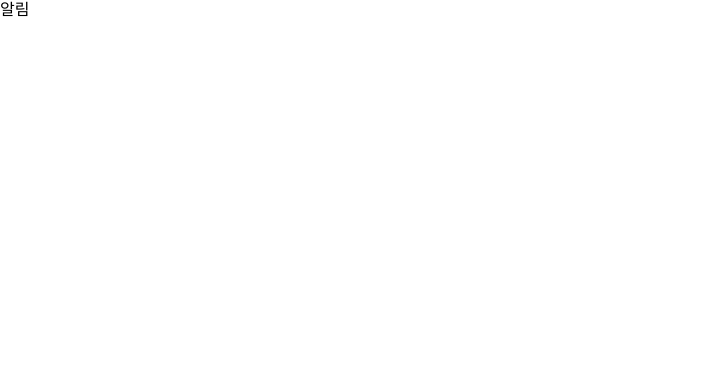
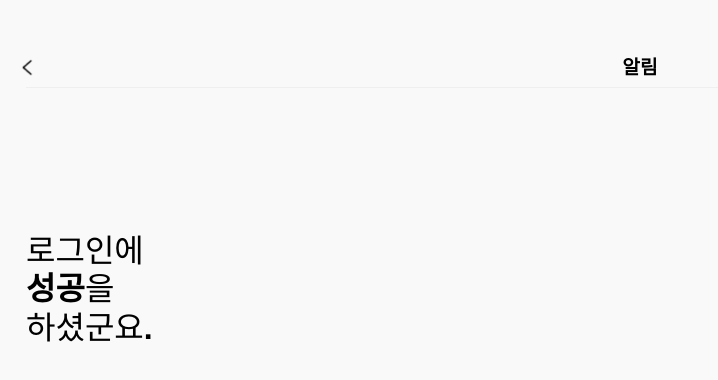
Before and after one commit to aingface/next-login-practice, a Next.js app: page /notice in a window 1280 px wide. Shown: the top 380 px of the page, without its empty margins (0-718 px from the left). Built offline with nearby package versions, Linux system fonts and the light colour scheme.

Commit message:
Add: 로그인 성공 메세지

```diff
--- a/src/pages/notice.tsx
+++ b/src/pages/notice.tsx
@@ -1,7 +1,44 @@
-import React from 'react';
+import NavigationBar from '@components/UIKit/NavigationBar';
+import styled from 'styled-components';
 
 function notice() {
-  return <div>알림</div>;
+  return (
+    <Container>
+      <NavigationBar isBorderBottom={true} title={'알림'} />
+      <Description>
+        <span>
+          로그인에 <br />
+          <Bold>성공</Bold>을<br />
+          하셨군요<Bold>.</Bold>
+        </span>
+      </Description>
+    </Container>
+  );
 }
 
 export default notice;
+
+const Container = styled.div`
+  display: flex;
+  flex-direction: column;
+  background-color: ${(props) => props.theme.colors.Gray01};
+  width: 100%;
+  height: 100vh;
+  min-height: 100vh;
+  height: fit-content;
+  padding: 0 1.625rem;
+`;
+
+const Description = styled.div`
+  font-family: Apple SD Gothic Neo, sans-serif;
+  font-size: 2rem;
+  font-weight: ${(props) => props.theme.fontWeights.light};
+  padding-top: 2rem;
+  width: 100%;
+
+  margin-top: 7rem;
+`;
+
+const Bold = styled.span`
+  font-weight: ${(props) => props.theme.fontWeights.bold};
+`;
```
